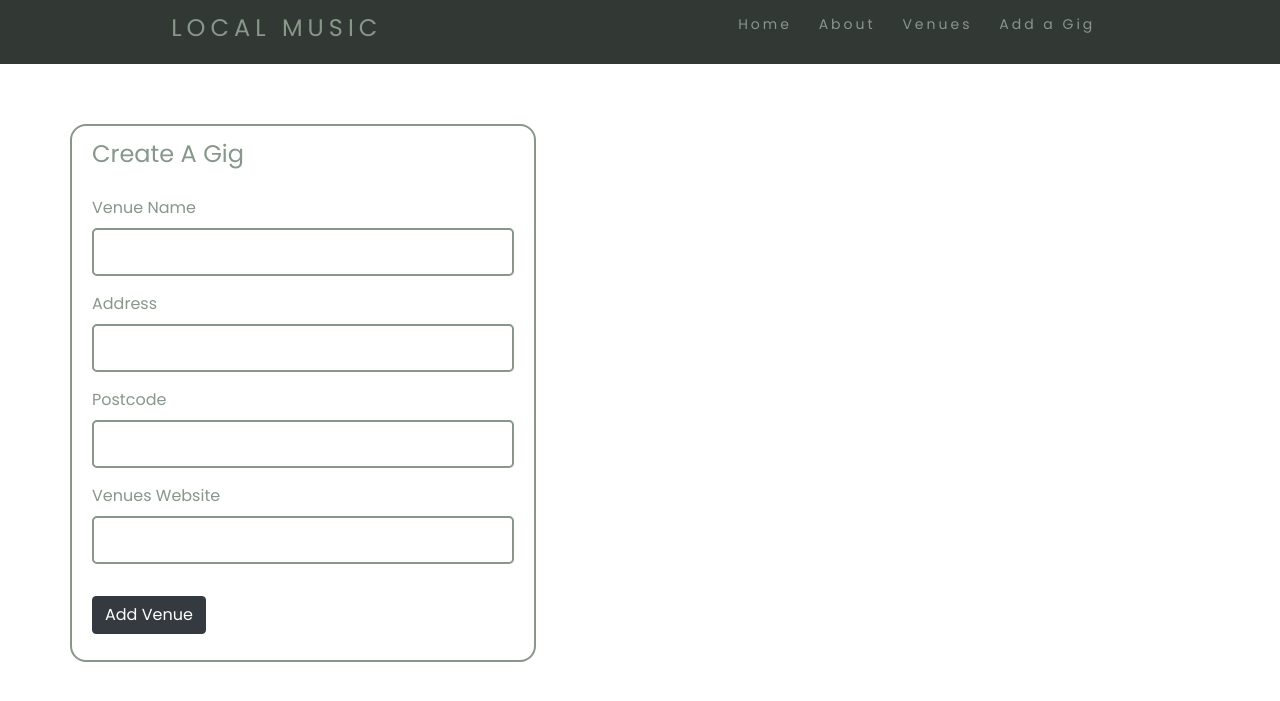
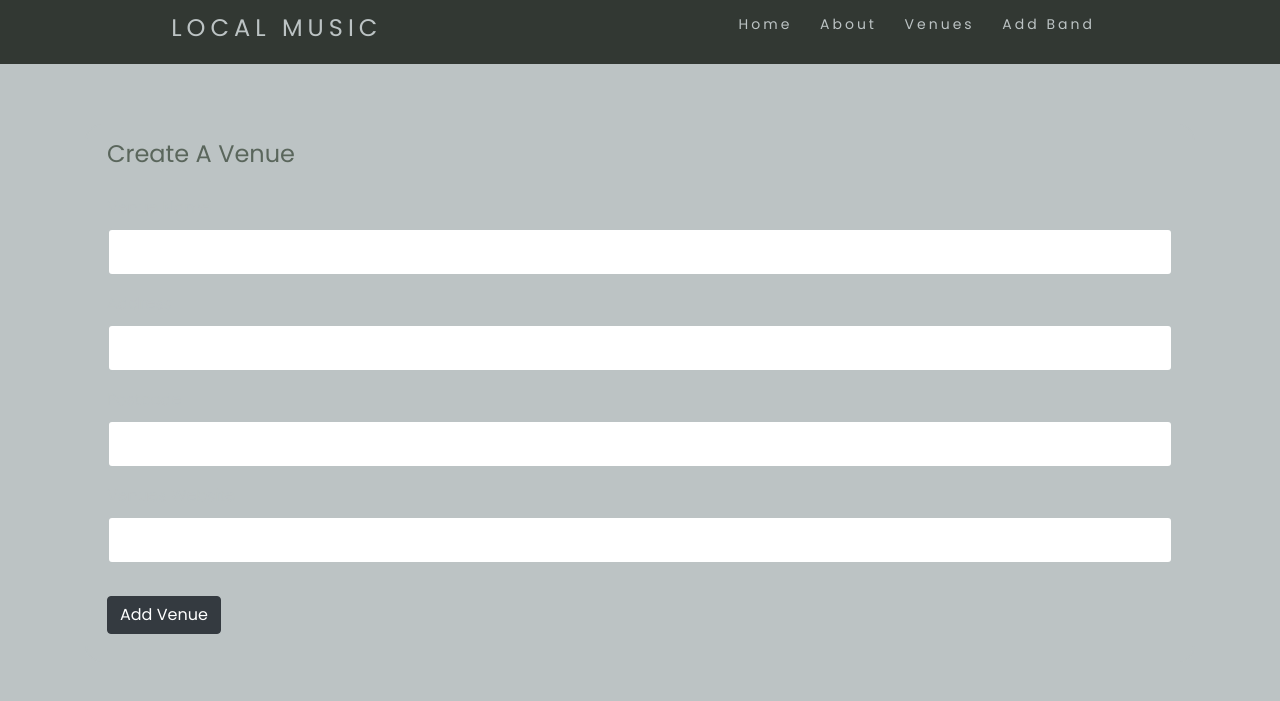
Before and after one commit to Code-Institute-Submissions/Adammcadam-local_events, a Flask app: page /create-venue in a window 1280 px wide. Shown: the top 701 px of the page. Run offline with Flask 2, Linux system fonts and the light colour scheme; some libraries are stand-ins or nearby versions.

Commit message:
updated readme and chnaged color scheme for whole site

```diff
--- a/local_events/forms.py
+++ b/local_events/forms.py
@@ -6,8 +6,6 @@ from local_events import mongo
 
 class CreateBandForm(FlaskForm):
     band_name = StringField('Band Name', validators=[DataRequired()])
-    event_date = DateField('Gig Date', validators=[InputRequired()])
-    is_headlining = BooleanField('Are They Headlining?', validators=[InputRequired()])
     band_logo = StringField('Band Logo')
     submit = SubmitField('Add Gig')
 
--- a/local_events/routes.py
+++ b/local_events/routes.py
@@ -23,18 +23,17 @@ def about():
 
 @app.route("/create_gig", methods=['GET', 'POST'])
 def create_gig():
+    form = CreateBandForm()
     if request.method == 'POST' and form.validate_on_submit():
         bands_db = mongo.db.bands
         bands_db.insert({
             'band_name' : request.form['band_name'],
-            'event_date' : request.form['event_date'],
-            'is_headlining' : request.form['is_headlining'],
             'band_logo' : request.form['band_logo'],
             'views' : 0,
         })
         flash(f'Band created for {form.band_name.data}!', 'success')
         return redirect(url_for('home'))
-    return render_template('create_gig.html', title='Create Gig', form=form)
+    return render_template('create_band.html', title='Create Band', form=form)
 
 @app.route('/gig/<band_id>', methods=['GET', 'POST'])
 def band(band_id):
@@ -91,7 +90,7 @@ def venues():
     venues = venues_collection.find()
     return render_template('venues.html', venues=venues)
 
-@app.route('/create-venue')
+@app.route('/create-venue', methods=['GET', 'POST'])
 def create_venue():
     form = CreateVenueForm()
     if request.method == 'POST' and form.validate_on_submit():
--- a/local_events/static/css/style.css
+++ b/local_events/static/css/style.css
@@ -5,8 +5,8 @@
 }
 
 body {
-    background: #fff;
-    color: rgb(135, 151, 138);
+    background: #BCC3C4;
+    color: #5A665C;
     font-family: 'Poppins', sans-serif;;
 }
 
@@ -16,7 +16,7 @@ body {
     top: 0;
     left: 0;
     z-index: 30;
-    background-color: rgb(135, 151, 138);
+    background-color: #BCC3C4;
 }
 
 nav {
@@ -28,7 +28,7 @@ nav {
 }
 
 .logo {
-    color: rgb(135, 151, 138);
+    color: #BCC3C4;
     text-transform: uppercase;
     letter-spacing: 5px;
     font-size: 20px;
@@ -45,7 +45,7 @@ nav {
 }
 
 .nav-links a {
-    color: rgb(135, 151, 138);
+    color: #BCC3C4;
     text-decoration: none;
     letter-spacing: 3px;
     font-size: 14px;
@@ -59,7 +59,7 @@ nav {
 .burger div {
     width: 25px;
     height: 2px;
-    background-color: rgb(135, 151, 138);
+    background-color: #BCC3C4;
     margin: 5px;
     transition: all 0.5s ease;
 }
@@ -70,7 +70,7 @@ header {
 
 .header-text a {
     text-decoration: none;
-    color: rgb(135, 151, 138)
+    color: #BCC3C4
 }
 
 .home-banner {
@@ -137,14 +137,14 @@ header {
 }
 
 .btn-special {
-    border: 4px solid rgb(135, 151, 138);
+    border: 4px solid #BCC3C4;
     padding: 10px 25px;
     text-decoration: none;
     text-transform: uppercase;
     font-size: 14px;
     margin-top: 20px;
     display: inline-block;
-    color: rgb(135, 151, 138);
+    color: #BCC3C4;
     position: relative;
 }
 
@@ -177,7 +177,7 @@ header {
 }
 
 .btn-special:hover {
-    color: #fff;
+    color: #BCC3C4;
 }
 
 .main-content {
@@ -186,49 +186,48 @@ header {
 }
 
 h1, h2, h3, h4, h5, h6 {
-    color: rgb(135, 151, 138)
+    color: #5A665C
 }
 
 .content-section {
-    background: #fff;
+    background: #BCC3C4;
     padding: 10px 20px;
-    border: 2px solid rgb(135, 151, 138);
+    border: 2px solid #BCC3C4;
     border-radius: 1rem;
     margin-bottom: 25px;
 }
 
 .list-group-item-light {
-    background: #fff;
-    color: rgb(135, 151, 138);
+    background: #5A665C;
+    color: #BCC3C4;
 }
 
 .card {
-    background: #fff;
-    border: 2px solid rgb(135, 151, 138);
+    background: #BCC3C4;
+    border: 2px solid #5A665C;
     border-radius: 1rem;
 }
 
 .list-group-item {
-    background: #fff;
-    color: rgb(135, 151, 138);
-    border: none;
+    background: #BCC3C4;
+    color: #5A665C
     text-align: left;
 }
 
 legend {
     font-weight: 500;
-    color: rgb(135, 151, 138);
+    color: #5A665C;
 }
 
 .form-control {
-    border: 2px solid rgb(135, 151, 138);
+    border: 2px solid #BCC3C4;
     border-radius: 5px;
     background: #fff;
-    color: rgb(135, 151, 138)
+    color: #BCC3C4
 }
 
 .form-control-label {
-    color: rgb(135, 151, 138);
+    color: #BCC3C4;
 }
 
 .card-img-top {
@@ -242,7 +241,7 @@ legend {
 }
 
 .text {
-    color: rgb(135, 151, 138);
+    color: #5A665C;
 }
 
 @media screen and (max-width: 1024px) {
--- a/local_events/templates/base.html
+++ b/local_events/templates/base.html
@@ -37,7 +37,7 @@
                 <li><a href="{{ url_for('home') }}">Home</a></li>
                 <li><a href="{{ url_for('about') }}">About</a></li>
                 <li><a href="{{ url_for('venues') }}">Venues</a></li>
-                <li><a href="{{ url_for('create_gig') }}">Add a Gig</a></li>
+                <li><a href="{{ url_for('create_gig') }}">Add Band</a></li>
             </ul>
             <div class="burger">
                 <div class="line1"></div>
--- a/local_events/templates/create_venue.html
+++ b/local_events/templates/create_venue.html
@@ -1,11 +1,12 @@
 {% extends "base.html" %}
 
 {% block body %}
+<div class="col-md-12">
     <div class="content-section mt-4">
         <form action="" method="POST">
             {{ form.hidden_tag() }}
             <fieldset class="form-group">
-                <legend class="mb-4">Create A Gig</legend>
+                <legend class="mb-4">Create A Venue</legend>
                 <div class="form-group">
                     {{ form.venue_name.label(class="form-control-label") }}
 
@@ -68,4 +69,5 @@
             </div>
         </form>
     </div>
+</div>
 {% endblock %}
--- a/local_events/templates/venues.html
+++ b/local_events/templates/venues.html
@@ -1,6 +1,11 @@
 {% extends "base.html" %}
 
 {% block body %}
+<div class="col-md-12">
+    <div class="content">
+        <a class="btn btn-dark ml-2" href="{{ url_for('create_venue') }}">Create Venue</a>
+    </div>
+</div>
     {% for venue in venues %}
         <div class="card w-auto p-3 m-4" style="width: 18rem;">
             <div class="card-body">
```
Also changed, not shown: local_events/templates/create_band.html (renamed from local_events/templates/create_gig.html, +0 -28 lines), readme.md. Lines whose indentation alone changed are shown as unchanged.
